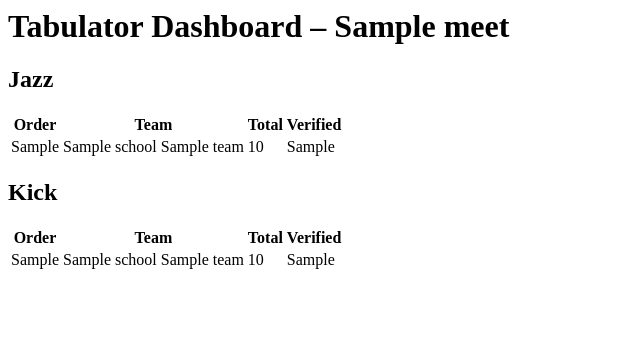
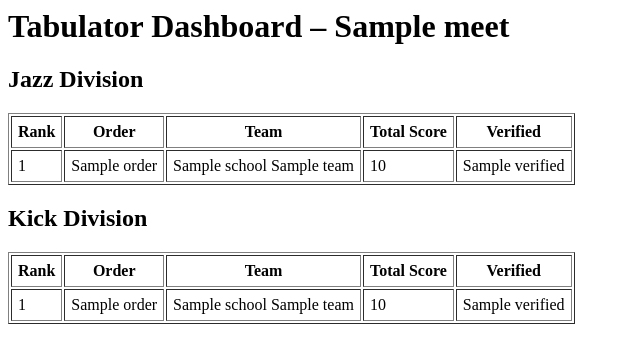
Before and after one commit to mlsmoorman/mshsl-dance-tabulation, a Django app: template meets/templates/meets/tabulator_dashboard.html in a window 1280 px wide. Shown: the top 363 px of the page, without its empty margins (0-640 px from the left). Run offline with Django 5.2, Linux system fonts and the light colour scheme; tables that the repository leaves empty hold one stand-in row (values such as "Sample post"); the template is opened without the code that fills it: values that come from a table or form of the project are taken from there, most other values are stand-ins (such as "Sample title", 1, 10 or a date in 2020).

Commit message:
adds border and cell padding

```diff
--- a/meets/templates/meets/tabulator_dashboard.html
+++ b/meets/templates/meets/tabulator_dashboard.html
@@ -1,44 +1,49 @@
 <h1>Tabulator Dashboard – {{ meet.name }}</h1>
 
-<h2>Jazz</h2>
-<table>
+<h2>Jazz Division</h2>
+<table border="1" cellpadding="6">
   <thead>
     <tr>
+      <th>Rank</th>
       <th>Order</th>
       <th>Team</th>
-      <th>Total</th>
+      <th>Total Score</th>
       <th>Verified</th>
     </tr>
   </thead>
   <tbody>
     {% for row in jazz_entries %}
       <tr>
-        <td>{{ row.entry.performance_order }}</td>
-        <td>{{ row.entry.team.school.name }} {{ row.entry.team.name }}</td>
+        <td>{{ forloop.counter }}</td>
+        <td>{{ row.order }}</td>
+        <td>{{ row.school.name }} {{ row.team.name }}</td>
         <td>{{ row.total }}</td>
-        <td>{{ row.entry.verified_by_tabulator }}</td>
+        <td>{{ row.verified }}</td>
       </tr>
     {% endfor %}
   </tbody>
 </table>
 
-<h2>Kick</h2>
-<table>
+
+<h2>Kick Division</h2>
+<table border="1" cellpadding="6">
   <thead>
     <tr>
+      <th>Rank</th>
       <th>Order</th>
       <th>Team</th>
-      <th>Total</th>
+      <th>Total Score</th>
       <th>Verified</th>
     </tr>
   </thead>
   <tbody>
     {% for row in kick_entries %}
       <tr>
-        <td>{{ row.entry.performance_order }}</td>
-        <td>{{ row.entry.team.school.name }} {{ row.entry.team.name }}</td>
+        <td>{{ forloop.counter }}</td>
+        <td>{{ row.order }}</td>
+        <td>{{ row.school.name }} {{ row.team.name }}</td>
         <td>{{ row.total }}</td>
-        <td>{{ row.entry.verified_by_tabulator }}</td>
+        <td>{{ row.verified }}</td>
       </tr>
     {% endfor %}
   </tbody>
```
